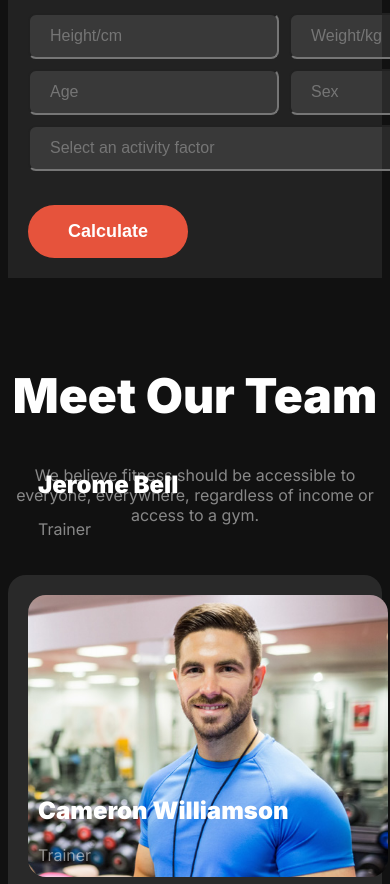
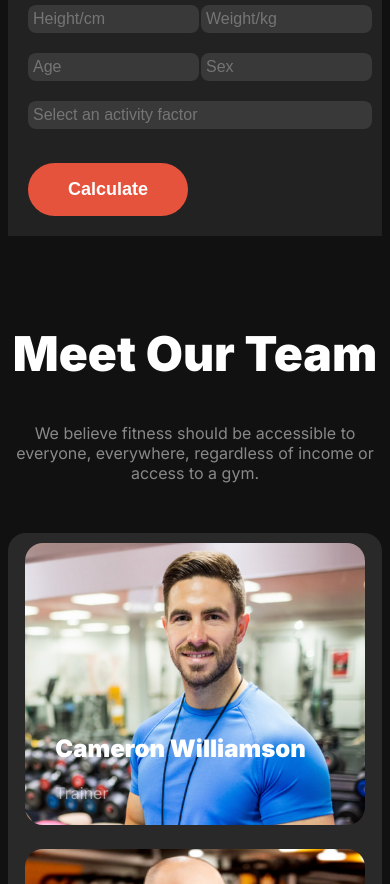
Before and after one commit to samihanishat/B10-assignment2, a plain HTML site: page index.html in a window 390 px wide. Shown: the part 5770-6654 px from the top of the page. Drawn offline with Linux system fonts and the light colour scheme.

Commit message:
Solve responsive related problem

```diff
--- a/Styles/responsive.css
+++ b/Styles/responsive.css
@@ -14,6 +14,10 @@
     .header-main{
         flex-direction: column;
         margin-left: 30px;
+    }
+    .header-img img{
+        width: 100%;
+        /* max-width: 300px; */
     }
     .header-card1{
         right: 0px;
@@ -65,17 +69,27 @@
         padding: 20px;
         gap: 30px;
     }
+    .calculation-chart form{
+        column-gap: 12px;
+    }
+    .calculation-chart input{
+        padding: 5px;
+        width: 100%;
+    }
 
 
     .trainers{
         grid-template-columns: auto;
     }
-    .trainer1{
+    .trainer1, .trainer-img4, .trainer-img1{
         display: none;
     }
     .trainer4{
         display: none;
-        }
+    }
+    .trainer-img img{
+        margin: 10px auto;
+    }
 
 
     .footer{
--- a/Styles/style.css
+++ b/Styles/style.css
@@ -230,7 +230,9 @@ td,th{
 .calculation-chart form{
     display: grid;
     grid-template-columns: repeat(2, 1fr);
-    gap: 10px;
+    gap: 20px;
+    /* column-gap: 50px; */
+    /* justify-content: space-between; */
 }
 .factor{
     grid-column: 1/3;
@@ -244,6 +246,10 @@ td,th{
     color: rgba(255, 255, 255, 0.5);
     font-size: 1rem;
     font-weight: 400;
+    border: none;
+}
+.factor{
+    grid-column: 1/3;
 }
 
 
@@ -268,22 +274,23 @@ td,th{
 .trainers img{
     width: 100%;
     height: 100%;
-    max-width: 360px;
-    max-height: 282px;
+    /* max-width: 360px;
+    max-height: 282px; */
     border-radius: 18px;
     margin: 20px;
     background: rgba(0, 0, 0, 0.2)
 }
-.trainer-img1 img{
+.trainer-img img{
     max-width: 360px;
     max-height: 282px;
+    /* margin: auto; */
 }
-.trainer-img1{
+.trainer-img{
     position: relative;
     width: 100%;
     height: 100%;
 }
-.Trn-name1{
+.Trn-name{
     position: absolute;
     left: 30px;
     bottom: 20px;
--- a/index.html
+++ b/index.html
@@ -166,29 +166,29 @@
         <h2 class="title title2">Meet Our Team</h2>
         <p>We believe fitness should be accessible to everyone, everywhere, regardless of income or access to a gym.</p>
         <div class="trainers">
-            <div class="trainer-img1">
+            <div class="trainer-img trainer-img1">
                 <img src="images/trainer1.png" alt="" class="trainer1">
-               <div class="Trn-name1"><h2 class="title">Jerome Bell</h2> <p>Trainer</p></div>
+               <div class="Trn-name"><h2 class="title">Jerome Bell</h2> <p>Trainer</p></div>
             </div>
-            <div class="trainer-img1">
+            <div class="trainer-img">
                 <img src="images/trainer2.png" alt="">
-               <div class="Trn-name1"><h2 class="title">Cameron Williamson</h2> <p>Trainer</p></div>
+               <div class="Trn-name"><h2 class="title">Cameron Williamson</h2> <p>Trainer</p></div>
             </div>
-            <div class="trainer-img1">
+            <div class="trainer-img">
                 <img src="images/trainer3.png" alt="">
-               <div class="Trn-name1"><h2 class="title">Darrell Steward</h2> <p>Trainer</p></div>
+               <div class="Trn-name"><h2 class="title">Darrell Steward</h2> <p>Trainer</p></div>
             </div>
-            <div class="trainer-img1">
+            <div class="trainer-img trainer-img4">
                 <img src="images/trainer4.png" alt="" class="trainer4">
-               <div class="Trn-name1"><h2 class="title">Dianne Russell</h2> <p>Trainer</p></div>
+               <div class="Trn-name"><h2 class="title">Dianne Russell</h2> <p>Trainer</p></div>
             </div>
-            <div class="trainer-img1">
+            <div class="trainer-img">
                 <img src="images/trainer5.png" alt="">
-               <div class="Trn-name1"><h2 class="title">Cody Fisher</h2> <p>Trainer</p></div>
+               <div class="Trn-name"><h2 class="title">Cody Fisher</h2> <p>Trainer</p></div>
             </div>
-            <div class="trainer-img1">
+            <div class="trainer-img">
                 <img src="images/trainer6.png" alt="">
-               <div class="Trn-name1"><h2 class="title">Theresa Webb</h2> <p>Trainer</p></div>
+               <div class="Trn-name"><h2 class="title">Theresa Webb</h2> <p>Trainer</p></div>
             </div>
         </div>
     </section>
```
